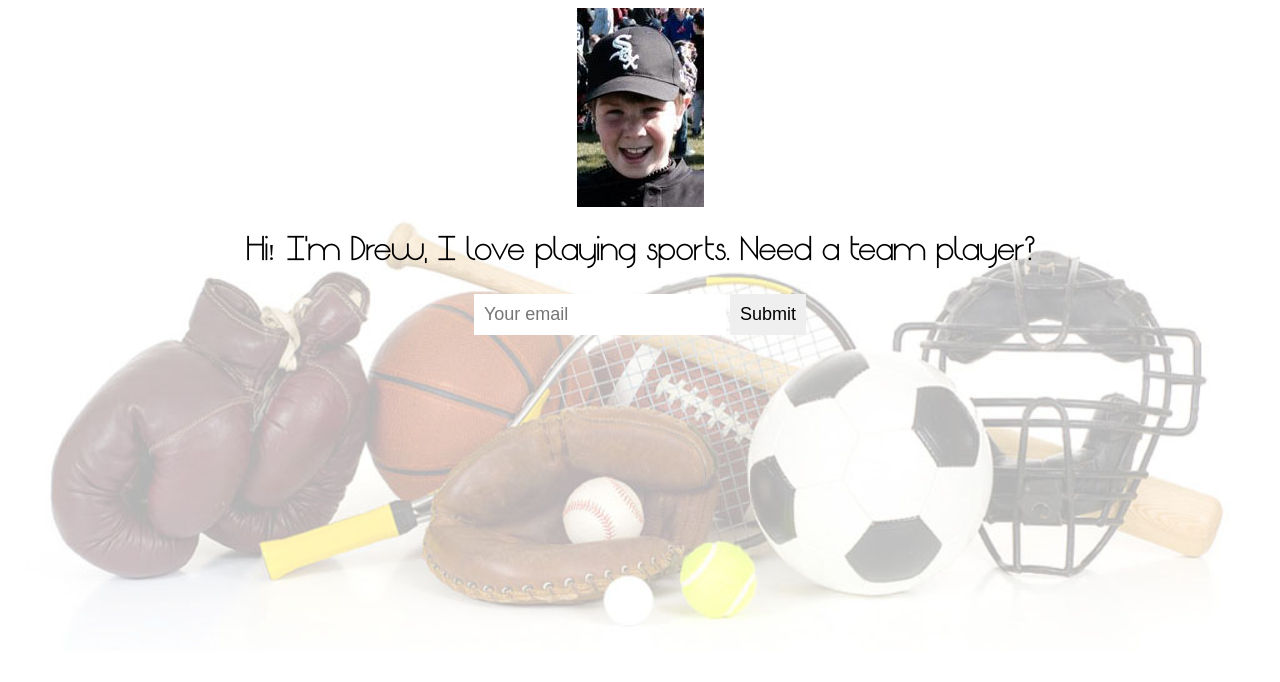
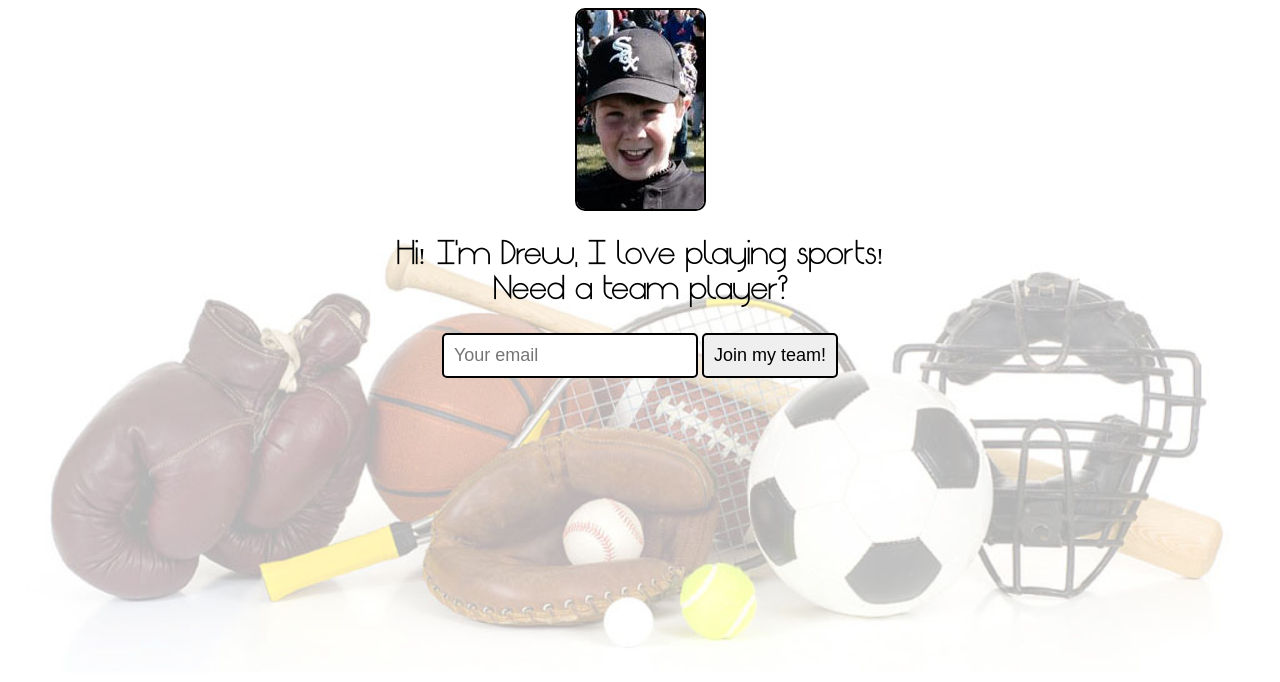
Before and after one commit to jenca/drew, a plain HTML site: page index.html in a window 1280 px wide. Drawn offline with nearby package versions, Linux system fonts and the light colour scheme.

Commit message:
updated styles

```diff
--- a/index.html
+++ b/index.html
@@ -7,9 +7,9 @@
     <title>Drew Bruskin</title>
 </head>
 <body>
-<img src="img/face.jpg">
-<p>Hi! I'm Drew, I love playing sports. Need a team player?</p>
+<img id="face" src="img/face.jpg">
+<p>Hi! I'm Drew, I love playing sports!<br>Need a team player?</p>
 <input type="email" placeholder="Your email">
-<input type="submit">
+<input type="submit" value="Join my team!">
 </body>
 </html>
--- a/stylesheet.css
+++ b/stylesheet.css
@@ -10,6 +10,11 @@ body {
     text-align: center;
 }
 
+#face {
+    border: 2px solid black;
+    border-radius: 10px;
+}
+
 p {
     font-size: 24px;
     font-family: originb;
@@ -19,4 +24,6 @@ input {
     border: 0;
     padding: 10px;
     font-size: 18px;
+    border: 2px solid black;
+    border-radius: 5px;
 }
```
